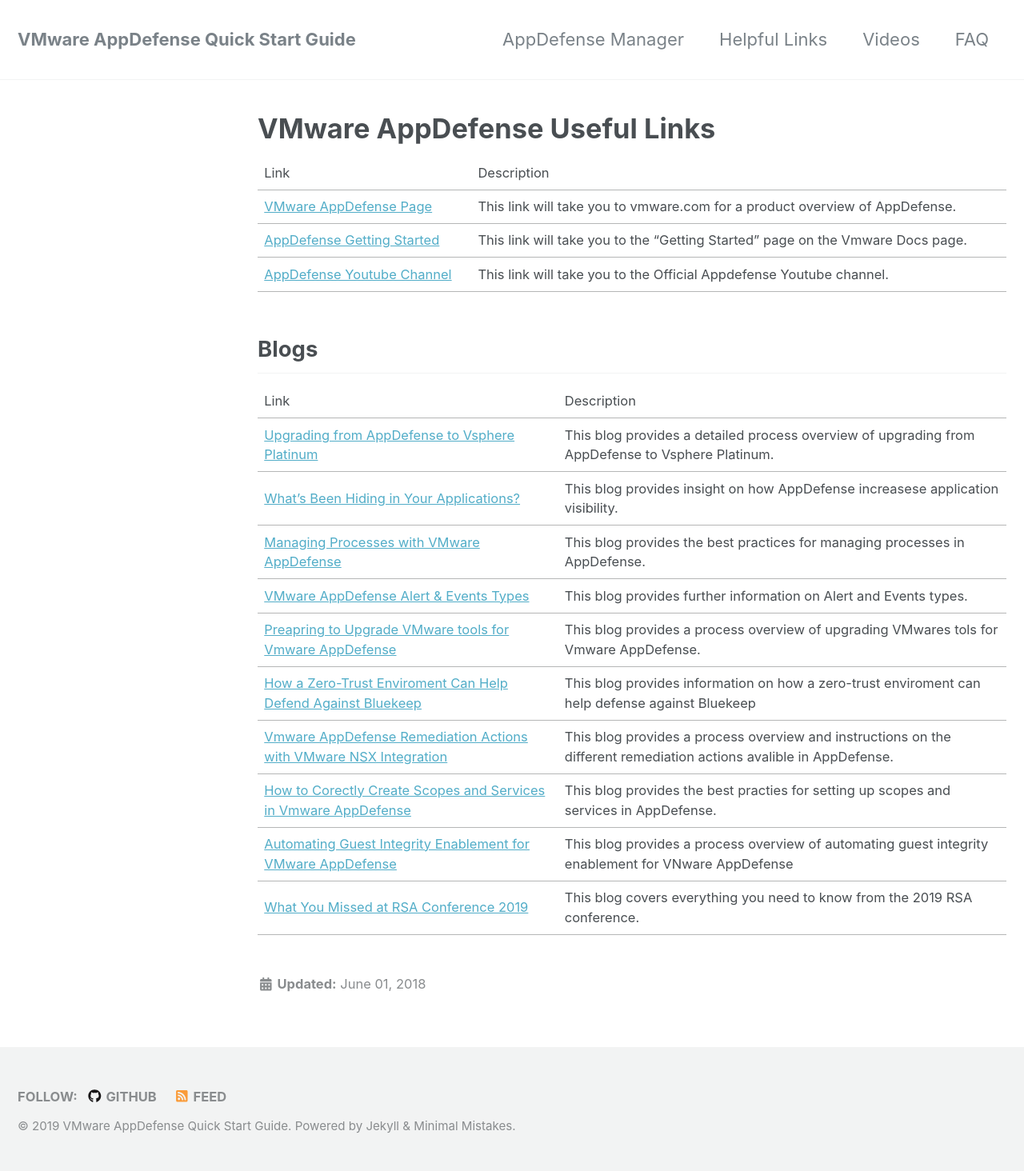
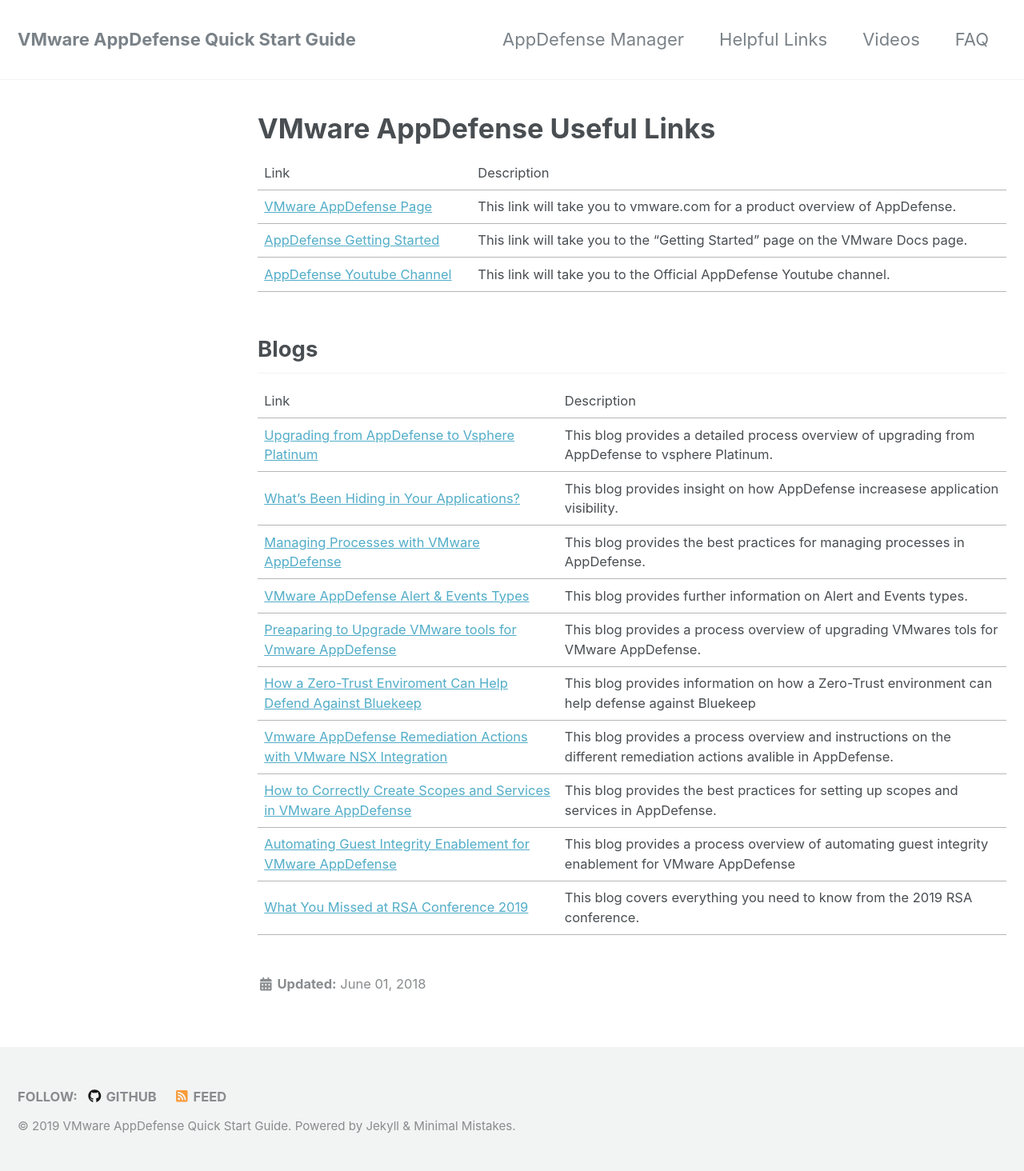
Before and after one commit to vmware-csa-team/AppDefense-Quick-Start-Guide, a Jekyll site: the page built from _pages/useful-links.md, in a window 1280 px wide. Shown: the whole page at 80% size. Built offline with Jekyll 4.4.1, drawn with Linux system fonts in a browser that asks for light colours; nearby versions of some CDN libraries.

Commit message:
Update useful-links.md

```diff
--- a/_pages/useful-links.md
+++ b/_pages/useful-links.md
@@ -9,19 +9,19 @@
 
 Link | Description
 [VMware AppDefense Page ](https://www.vmware.com/products/appdefense.html){:target="_blank"} | This link will take you to vmware.com for a product overview of AppDefense.
-[AppDefense Getting Started](https://docs.vmware.com/en/VMware-AppDefense/services/appdefense-getting-started/GUID-1EE525C8-04EB-40CE-A10A-AE24B00B746D.html){:target="_blank"} | This link will take you to the "Getting Started" page on the Vmware Docs page.
-[AppDefense Youtube Channel](https://www.youtube.com/channel/UCFp1lQQ6PhDZog2iQ-F3ERw){:target="_blank"} | This link will take you to the Official Appdefense Youtube channel.
+[AppDefense Getting Started](https://docs.vmware.com/en/VMware-AppDefense/services/appdefense-getting-started/GUID-1EE525C8-04EB-40CE-A10A-AE24B00B746D.html){:target="_blank"} | This link will take you to the "Getting Started" page on the VMware Docs page.
+[AppDefense Youtube Channel](https://www.youtube.com/channel/UCFp1lQQ6PhDZog2iQ-F3ERw){:target="_blank"} | This link will take you to the Official AppDefense Youtube channel.
 
 ## Blogs
 
 Link | Description
-[Upgrading from AppDefense to Vsphere Platinum](https://blogs.vmware.com/vmwaresecurity/2019/08/01/upgrading-from-appdefense-to-vsphere/){:target="_blank"} | This blog provides a detailed process overview of upgrading from AppDefense to Vsphere Platinum.
+[Upgrading from AppDefense to Vsphere Platinum](https://blogs.vmware.com/vmwaresecurity/2019/08/01/upgrading-from-appdefense-to-vsphere/){:target="_blank"} | This blog provides a detailed process overview of upgrading from AppDefense to vsphere Platinum.
 [What's Been Hiding in Your Applications?](https://blogs.vmware.com/vmwaresecurity/2019/07/29/whats-been-hiding-in-your-applications/){:target="_blank"}    | This blog provides insight on how AppDefense increasese application visibility.
 [Managing Processes with VMware AppDefense](https://blogs.vmware.com/vmwaresecurity/2019/07/25/managing-processes-with-vmware-appdefense/){:target="_blank"}| This blog provides the best practices for managing processes in AppDefense.
 [VMware AppDefense Alert & Events Types](https://blogs.vmware.com/vmwaresecurity/2019/07/24/appdefense-alert-types/){:target="_blank"}                      | This blog provides further information on Alert and Events types.
-[Preapring to Upgrade VMware tools for Vmware AppDefense](https://blogs.vmware.com/vmwaresecurity/2019/07/10/preparing-to-upgrade-vmware-tools-for-vmware-appdefense/){:target="_blank"}| This blog provides a process overview of upgrading VMwares tols for Vmware AppDefense.
-[How a Zero-Trust Enviroment Can Help Defend Against Bluekeep](https://blogs.vmware.com/vmwaresecurity/2019/06/16/how-a-zero-trust-environment-can-help-defend-against-bluekeep/){:target="_blank"}| This blog provides information on how a zero-trust enviroment can help defense against Bluekeep
+[Preaparing to Upgrade VMware tools for Vmware AppDefense](https://blogs.vmware.com/vmwaresecurity/2019/07/10/preparing-to-upgrade-vmware-tools-for-vmware-appdefense/){:target="_blank"}| This blog provides a process overview of upgrading VMwares tols for VMware AppDefense.
+[How a Zero-Trust Enviroment Can Help Defend Against Bluekeep](https://blogs.vmware.com/vmwaresecurity/2019/06/16/how-a-zero-trust-environment-can-help-defend-against-bluekeep/){:target="_blank"}| This blog provides information on how a Zero-Trust environment can help defense against Bluekeep
 [Vmware AppDefense Remediation Actions with VMware NSX Integration](https://blogs.vmware.com/vmwaresecurity/2019/05/16/vmware-appdefense-remediation-actions-with-vmware-nsx-integration/){:target="_blank"} | This blog provides a process overview and instructions on the different remediation actions avalible in AppDefense.
-[How to Corectly Create Scopes and Services in Vmware AppDefense](https://blogs.vmware.com/vmwaresecurity/2019/05/07/create-scopes-and-services-in-vmware-appdefense/){:target="_blank"} | This blog provides the best practies for setting up scopes and services in AppDefense.
-[Automating Guest Integrity Enablement for VMware AppDefense](https://blogs.vmware.com/vmwaresecurity/2019/05/03/automating-guest-integrity-enablement-for-vmware-appdefense/){:target="_blank"} | This blog provides a process overview of automating guest integrity enablement for VNware AppDefense
+[How to Correctly Create Scopes and Services in VMware AppDefense](https://blogs.vmware.com/vmwaresecurity/2019/05/07/create-scopes-and-services-in-vmware-appdefense/){:target="_blank"} | This blog provides the best practices for setting up scopes and services in AppDefense.
+[Automating Guest Integrity Enablement for VMware AppDefense](https://blogs.vmware.com/vmwaresecurity/2019/05/03/automating-guest-integrity-enablement-for-vmware-appdefense/){:target="_blank"} | This blog provides a process overview of automating guest integrity enablement for VMware AppDefense
 [What You Missed at RSA Conference 2019](https://blogs.vmware.com/vmwaresecurity/2019/04/22/what-you-missed-at-rsa-conference-2019/){:target="_blank"} | This blog covers everything you need to know from the 2019 RSA conference.
```
